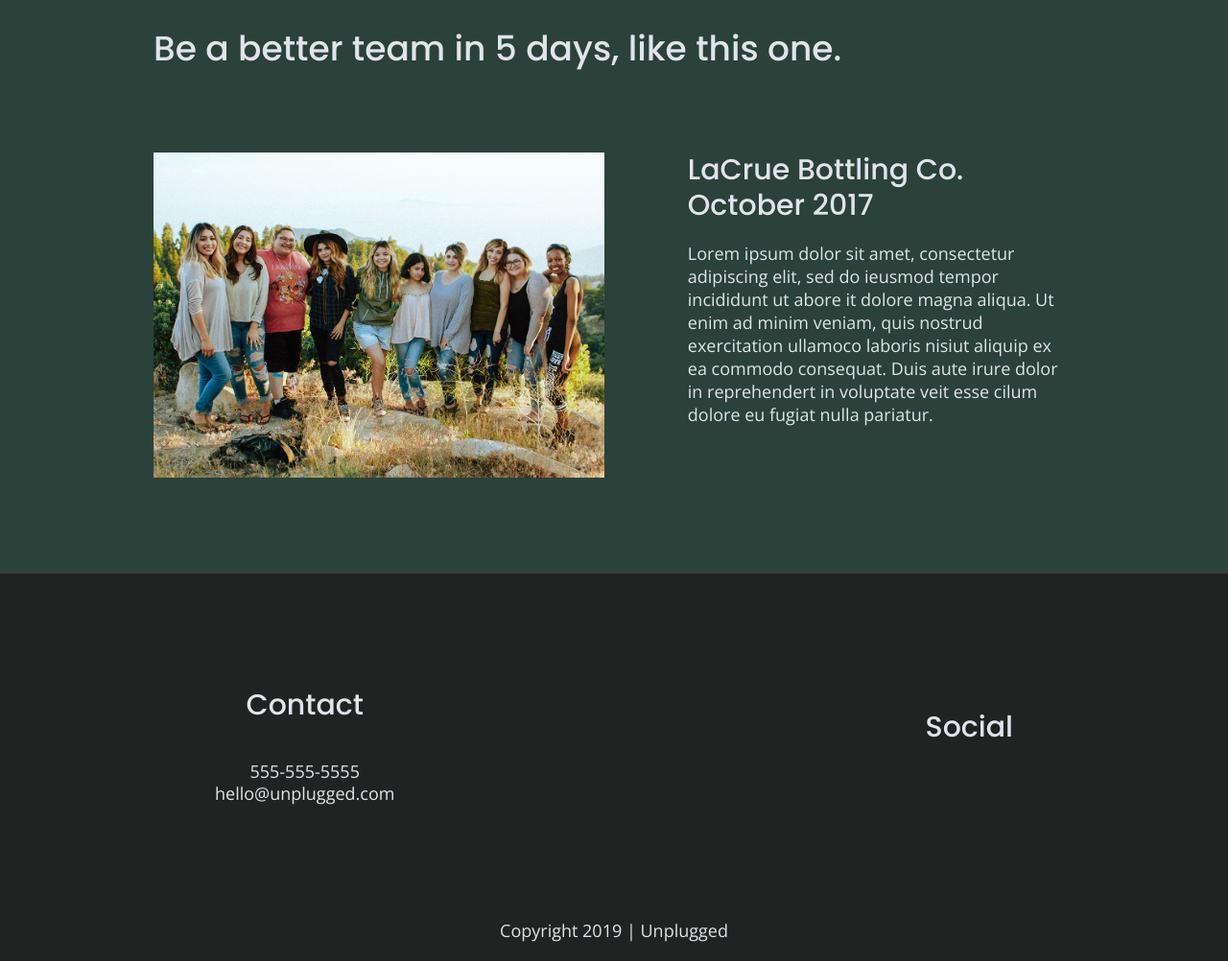
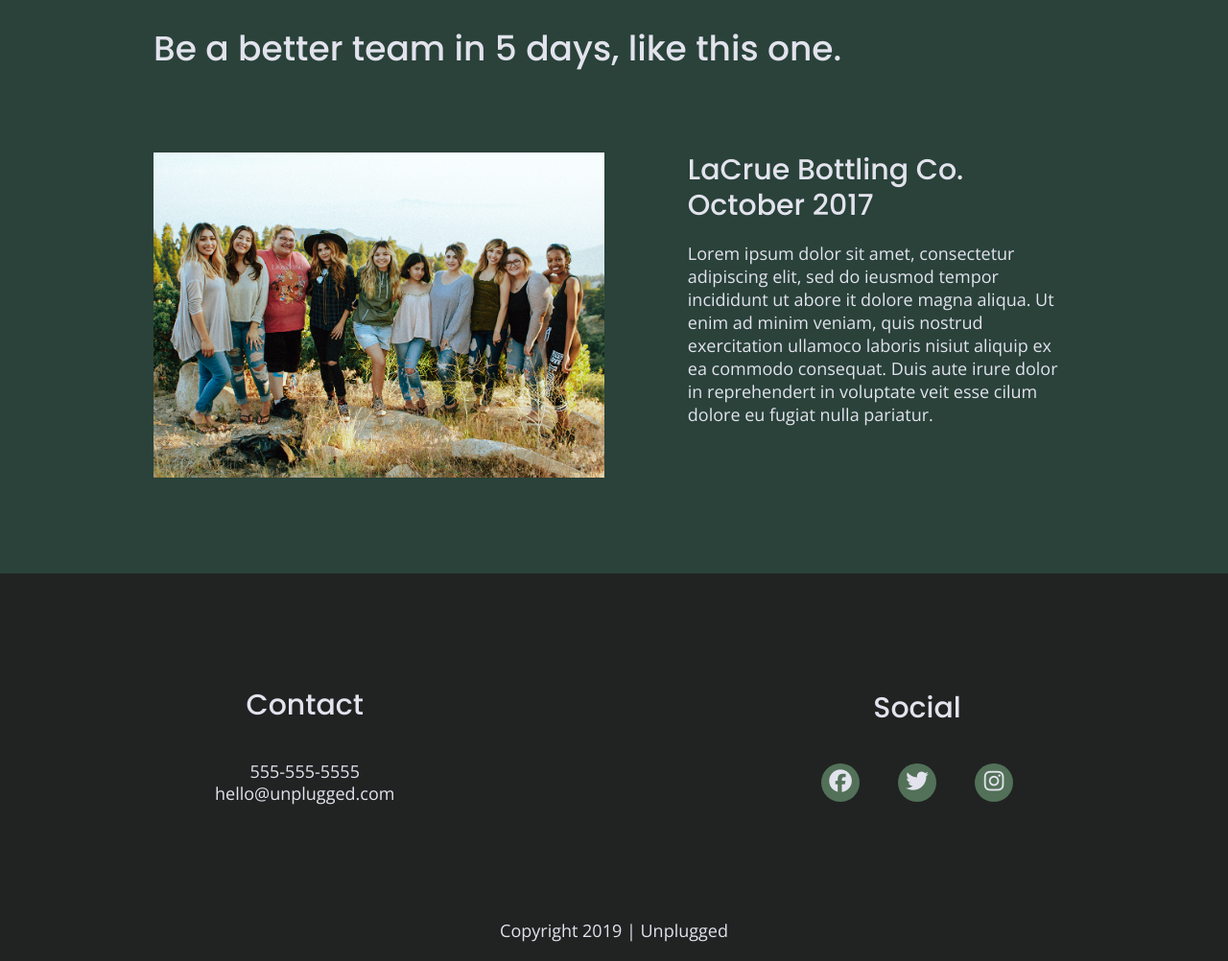
Before and after one commit to m-braselton/unplugged-retreat, a website built with Parcel: page index.html in a window 1280 px wide. Shown: the part 2010-3012 px from the top of the page at 96% size. Built offline with nearby package versions, Linux system fonts and the light colour scheme.

Commit message:
Added social icons.

```diff
--- a/css/main.css
+++ b/css/main.css
@@ -233,9 +233,16 @@
   align-items: center;
 }
 footer .social-icons p {
+  background-color: #527158;
+  border-radius: 50%;
+  width: 40px;
+  height: 40px;
   display: flex;
   justify-content: center;
   align-items: center;
+}
+footer .social-icons p i {
+font-size: 1.3125em;
 }
 
 footer .copyright {
@@ -607,6 +614,10 @@
   footer p {
     line-height: 1.285;
   }
+  footer .social-icons {
+    width: 12.5em;
+    justify-content: space-between;
+  }
   footer .copyright {
     display: flex;
     justify-content: center;
--- a/index.html
+++ b/index.html
@@ -154,9 +154,9 @@
 
           <div class="social-icons">
 
-            <p><a href="https://www.facebook.com/yoursite" target="_blank"></a></p>
-            <p><a href="https://www.twitter.com/yoursite" target="_blank"></a></p>
-            <p><a href="https://www.instagram.com/yoursite" target="_blank"></a></p>
+            <p><a href="https://www.facebook.com/Skillcrush/" target="_blank"><i class="fab fa-facebook"></i></a></p>
+            <p><a href="https://www.twitter.com/Skillcrush/" target="_blank"><i class="fab fa-twitter"></i></a></p>
+            <p><a href="https://www.instagram.com/skillcrush/" target="_blank"><i class="fab fa-instagram"></i></a></p>
 
           </div>
         </div>
```
